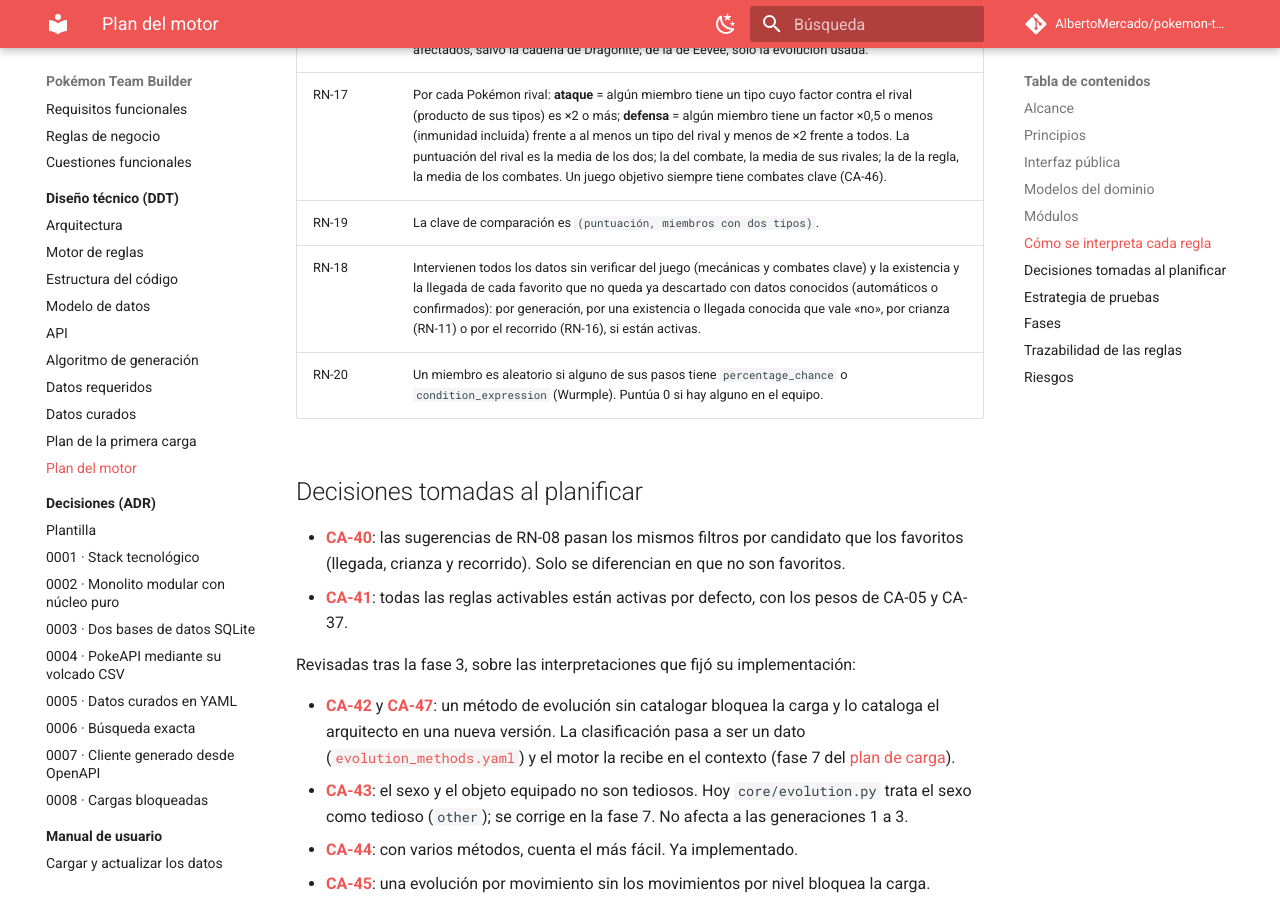
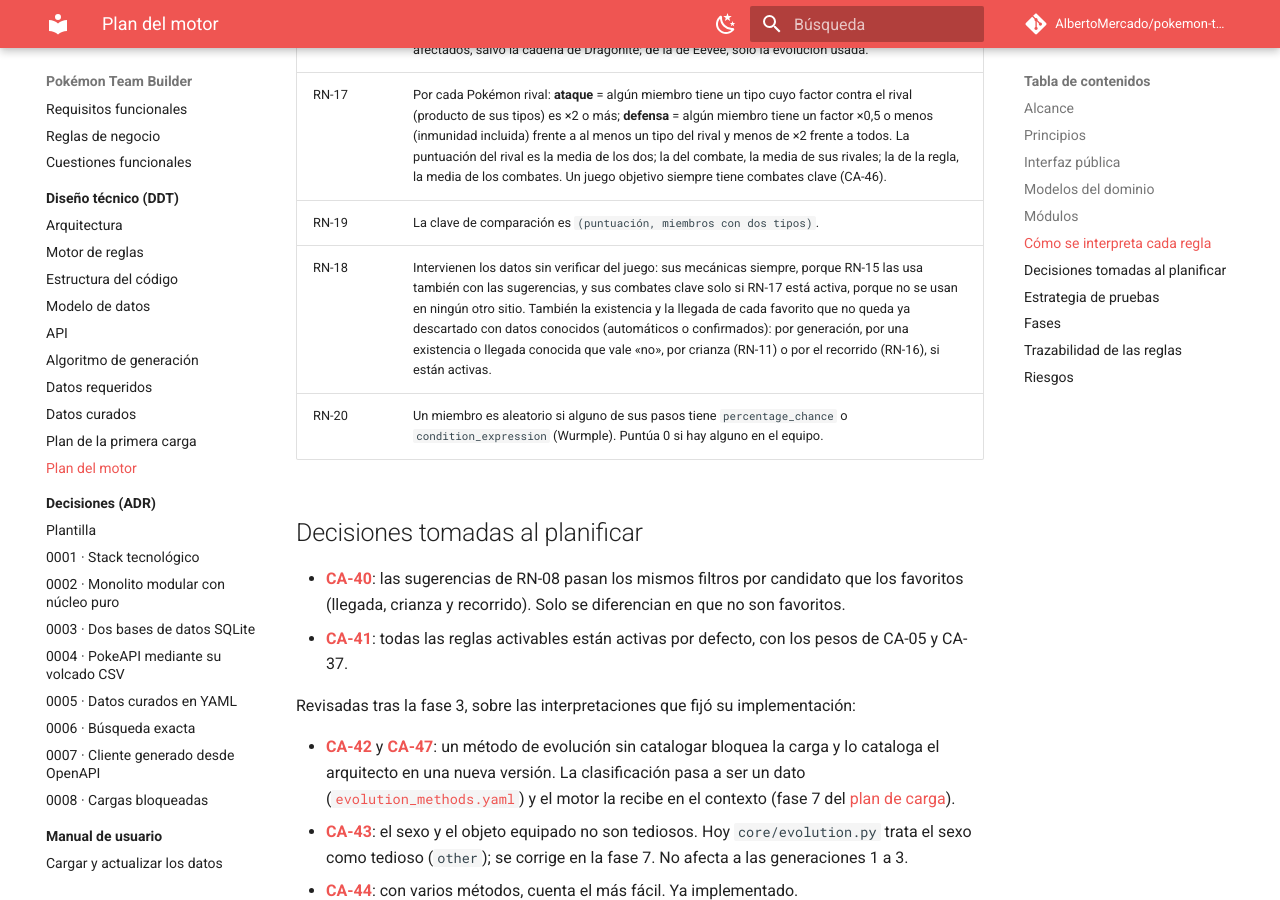
Before and after one commit to AlbertoMercado/pokemon-team-builder, an MkDocs documentation site: the page built from docs/02-ddt/plan-motor.md, in a window 1280 px wide and 900 px high, scrolled down 4735 px. Built offline with MkDocs 1.6.1 and Material for MkDocs 9.7.7, drawn with Linux system fonts in a browser that asks for light colours; comment, search, counter and statistics services are not loaded.

Commit message:
feat(core): no pedir los combates clave sin verificar si RN-17 está desactivada
Los combates clave solo intervienen en RN-17. Las mecánicas se siguen pidiendo siempre,
porque RN-15 las usa también para puntuar las sugerencias.

Co-Authored-By: Claude Opus 5.5 <noreply@anthropic.com>

```diff
--- a/docs/02-ddt/plan-motor.md
+++ b/docs/02-ddt/plan-motor.md
@@ -116,7 +116,7 @@ corrige primero en el DDF.
 | RN-16 | Se excluyen las formas de la misma cadena y región que cada miembro de los equipos afectados, salvo la cadena de Dragonite; de la de Eevee, solo la evolución usada. |
 | RN-17 | Por cada Pokémon rival: **ataque** = algún miembro tiene un tipo cuyo factor contra el rival (producto de sus tipos) es ×2 o más; **defensa** = algún miembro tiene un factor ×0,5 o menos (inmunidad incluida) frente a al menos un tipo del rival y menos de ×2 frente a todos. La puntuación del rival es la media de los dos; la del combate, la media de sus rivales; la de la regla, la media de los combates. Un juego objetivo siempre tiene combates clave (CA-46). |
 | RN-19 | La clave de comparación es `(puntuación, miembros con dos tipos)`. |
-| RN-18 | Intervienen todos los datos sin verificar del juego (mecánicas y combates clave) y la existencia y la llegada de cada favorito que no queda ya descartado con datos conocidos (automáticos o confirmados): por generación, por una existencia o llegada conocida que vale «no», por crianza (RN-11) o por el recorrido (RN-16), si están activas. |
+| RN-18 | Intervienen los datos sin verificar del juego: sus mecánicas siempre, porque RN-15 las usa también con las sugerencias, y sus combates clave solo si RN-17 está activa, porque no se usan en ningún otro sitio. También la existencia y la llegada de cada favorito que no queda ya descartado con datos conocidos (automáticos o confirmados): por generación, por una existencia o llegada conocida que vale «no», por crianza (RN-11) o por el recorrido (RN-16), si están activas. |
 | RN-20 | Un miembro es aleatorio si alguno de sus pasos tiene `percentage_chance` o `condition_expression` (Wurmple). Puntúa 0 si hay alguno en el equipo. |
 
 ## Decisiones tomadas al planificar
```
Also changed, not shown: docs/02-ddt/motor.md (+5 -2 lines), 2 other files.
